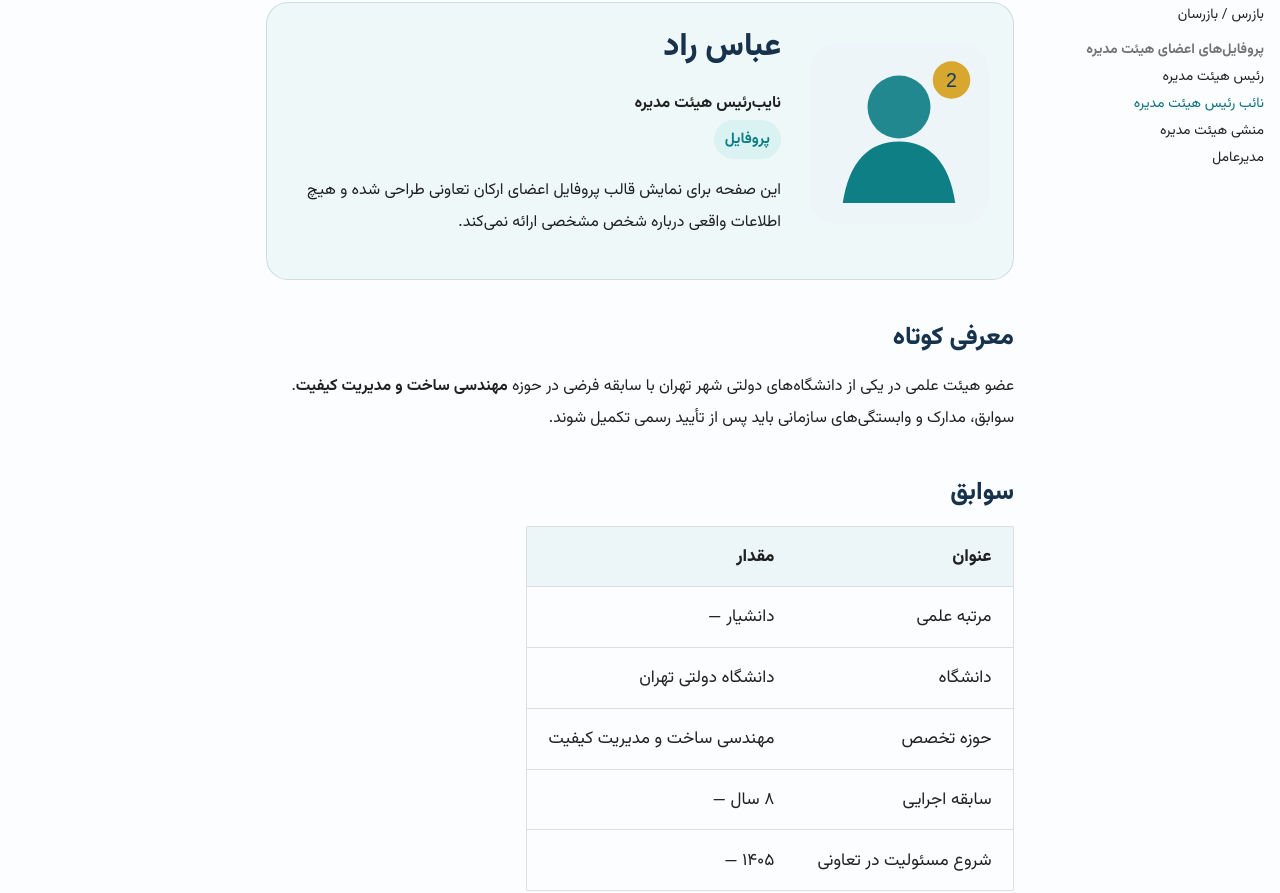
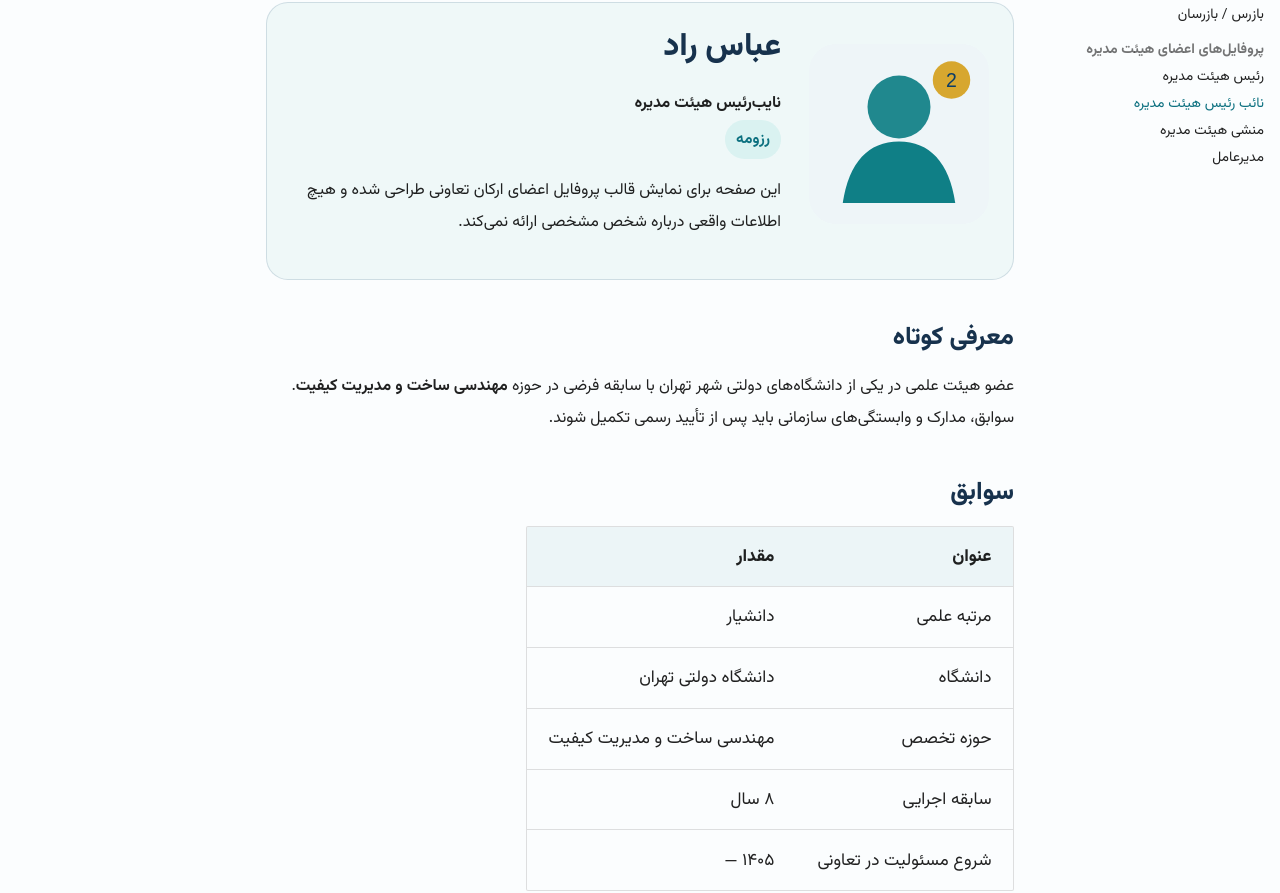
Before and after one commit to m-zakeri/fhc, an MkDocs documentation site: the page built from docs/governance/profiles/board-member-2.md, in a window 1280 px wide and 1400 px high. Shown: the part 277-1170 px from the top of the window. Built offline with MkDocs 1.6.1 and Material for MkDocs 9.7.7, drawn with Linux system fonts in a browser that asks for light colours.

Commit message:
add Dr Rad CV.

```diff
--- a/docs/governance/profiles/board-member-2.md
+++ b/docs/governance/profiles/board-member-2.md
@@ -5,7 +5,7 @@
 <div markdown>
 # عباس راد
 **نایب‌رئیس هیئت مدیره**
-<span class="badge">پروفایل  </span>
+<span class="badge">[رزومه](../../assets/pdfs/cvs/Abbas_Rad_CV.pdf)</span>
 
 این صفحه برای نمایش قالب پروفایل اعضای ارکان تعاونی طراحی شده و هیچ اطلاعات واقعی درباره شخص مشخصی ارائه نمی‌کند.
 </div>
@@ -15,13 +15,13 @@
 عضو هیئت علمی   در یکی از دانشگاه‌های دولتی شهر تهران با سابقه فرضی در حوزه **مهندسی ساخت و مدیریت کیفیت**. سوابق، مدارک و وابستگی‌های سازمانی باید پس از تأیید رسمی تکمیل شوند.
 
 ## سوابق
-| عنوان | مقدار   |
-|---|---|
-| مرتبه علمی | دانشیار —   |
-| دانشگاه | دانشگاه دولتی   تهران |
+| عنوان | مقدار                      |
+|---|----------------------------|
+| مرتبه علمی | دانشیار                    |
+| دانشگاه | دانشگاه دولتی   تهران      |
 | حوزه تخصص | مهندسی ساخت و مدیریت کیفیت |
-| سابقه اجرایی | ۸ سال —   |
-| شروع مسئولیت در تعاونی | ۱۴۰۵ —   |
+| سابقه اجرایی | ۸ سال                      |
+| شروع مسئولیت در تعاونی | ۱۴۰۵ —                     |
 
 ## راه‌های ارتباطی
 - رایانامه سازمانی: `member@example.ir`
```
Also changed, not shown: docs/forms/index.md (+8 -8 lines), 1 other file.
